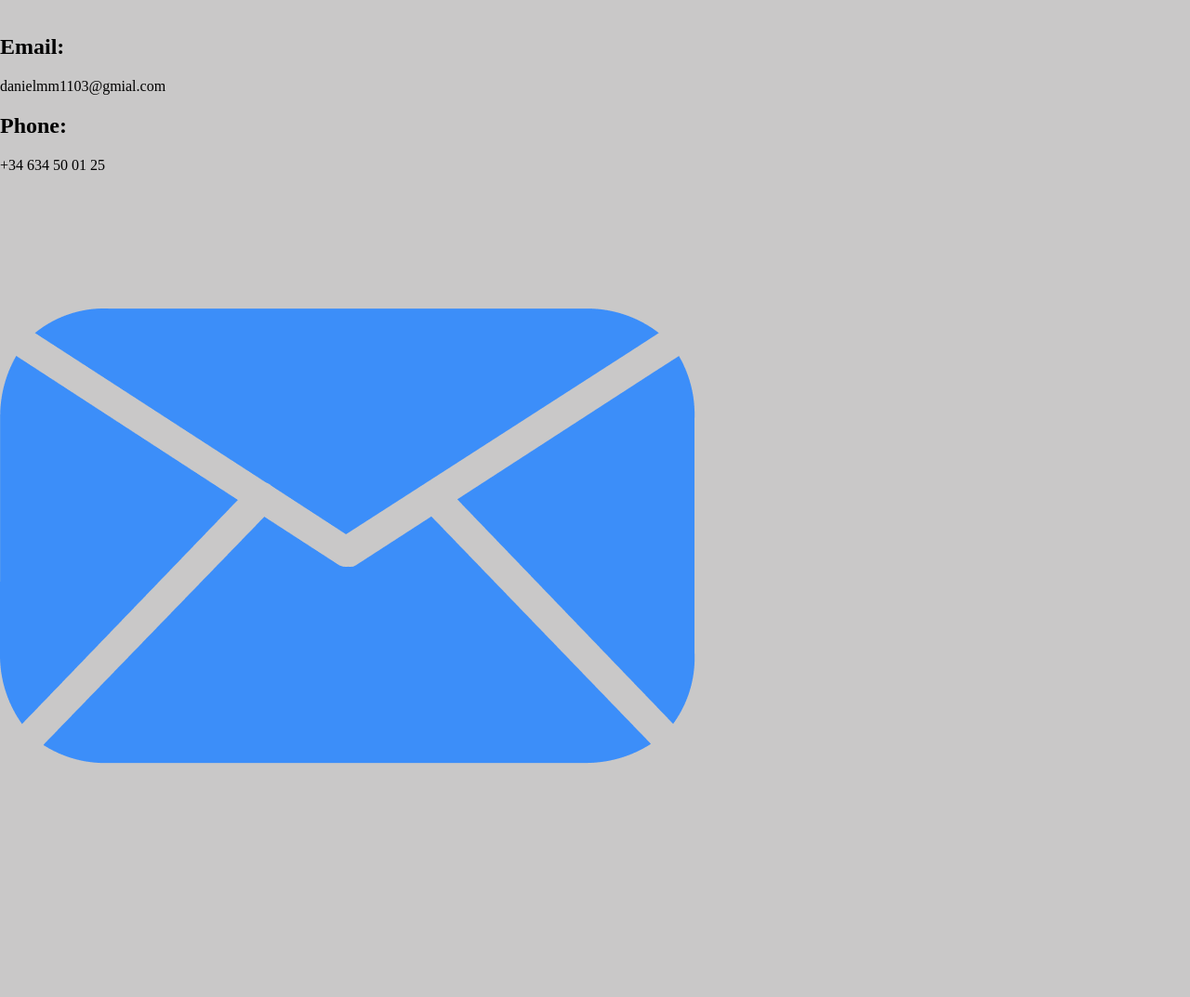
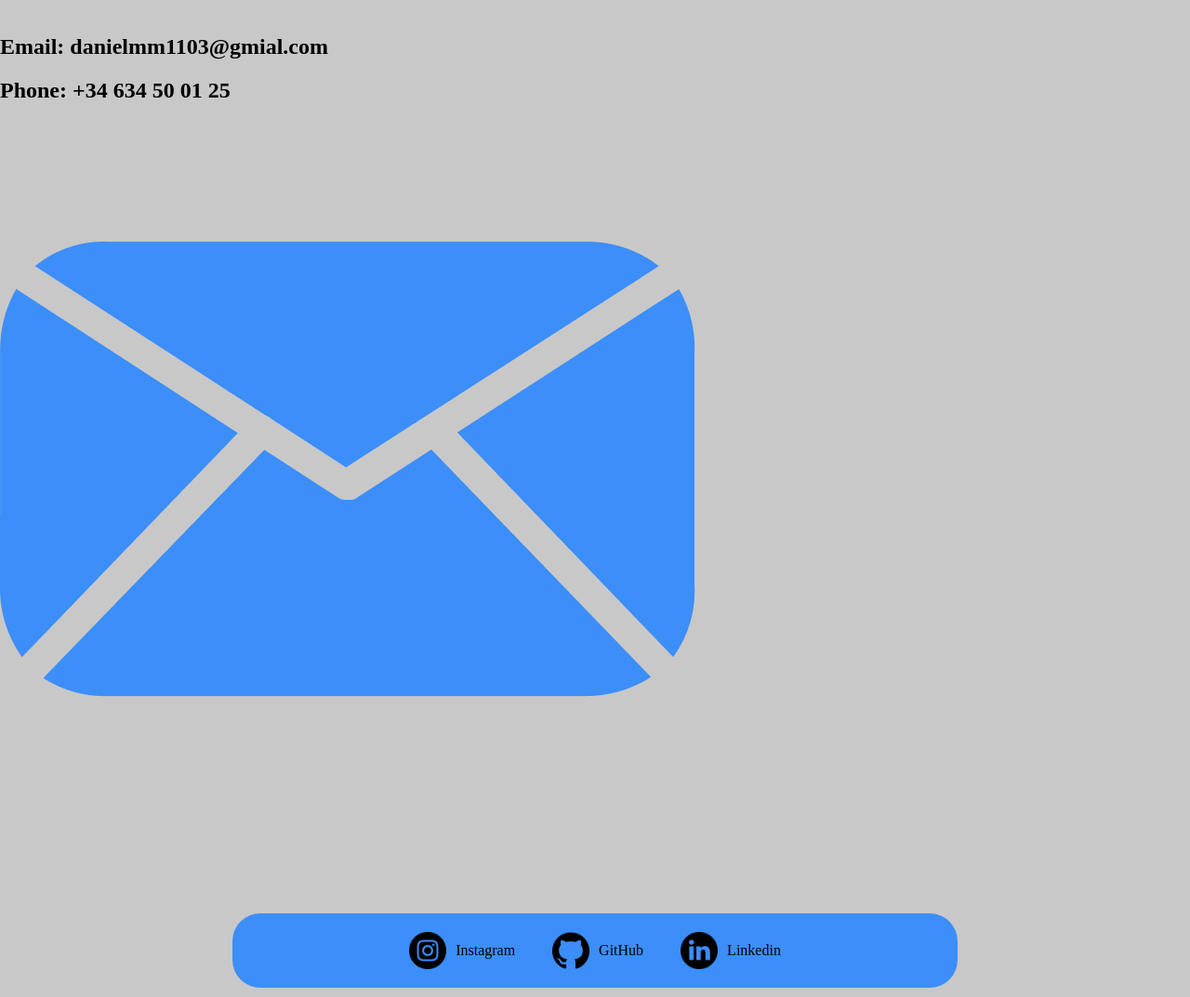
Before and after one commit to dmelero1/portfolioprimero, a website built with Vite: page portfolioprimero/contact.html in a window 1280 px wide. Shown: the part 127-1200 px from the top of the page at 93% size. Before the commit the page ends 1082 px from the top, so only its background shows below. Built offline with nearby package versions, Linux system fonts and the light colour scheme.

Commit message:
Contact & Footer Update

```diff
--- a/portfolioprimero/contact.html
+++ b/portfolioprimero/contact.html
@@ -19,7 +19,7 @@
             <li><a href="index.html">HOME</a></li>
             <li><a href="about.html">ABOUT</a></li>
             <li><a href="skill.html">SKILL</a></li>
-            <li><a href="projects.html">PROJECTS</a></li>
+            <li><a href="project.html">PROJECTS</a></li>
             <li><a href="contact.html">CONTACT</a></li>
         </ul>
     </header>
@@ -27,21 +27,19 @@
     <body>
         <section class="cajasContact">
             <div class="caja">
-                <h2>Email:</h2>
-                <div class="email">
-                    <p>danielmm1103@gmial.com</p>
-                </div>
-                <h2>Phone:</h2>
-                <div class="phone">
-                    <p>+34 634 50 01 25</p>
-                </div>
+                <h2>Email:<span> danielmm1103@gmial.com</span></h2>
+                <h2>Phone:<span> +34 634 50 01 25</span></h2>
             </div>
             <div class="caja">
                 <img src="./src/assets/mail.png" alt="Mail">
             </div>
         </section>
     </body>
-
+    <footer>
+        <a href="#"><img src="./src/assets/instagram.png" alt="Instagram">Instagram</a>
+        <a href="#"><img src="./src/assets/github.png" alt="GitHub">GitHub</a>
+        <a href="#"><img src="./src/assets/linkedin.png" alt="GitHub">Linkedin</a>
+    </footer>
     <script type="module" src="/src/main.js"></script>
 </body>
 
```
